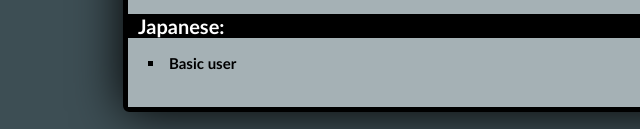
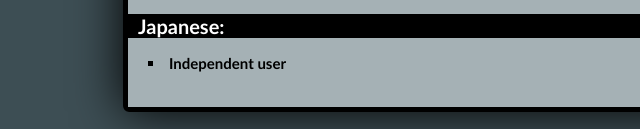
Before and after one commit to juhanikos/juhanikos.github.io, a plain HTML site: page index.html in a window 1280 px wide. Shown: the part 4380-4509 px from the top of the page, 0-640 px from the left. Drawn offline with nearby package versions, Linux system fonts and the light colour scheme.

Commit message:
asdsdsdsds
dsdsdsds

```diff
--- a/index.html
+++ b/index.html
@@ -137,7 +137,7 @@
 						<h1 class="header">Swedish: </h1>
 							<li>Independent user</li>
 						<h1 class="header">Japanese: </h1>
-							<li>Basic user</li>
+							<li>Independent user</li>
 					</div>
 					<br>
 			</div>
```
